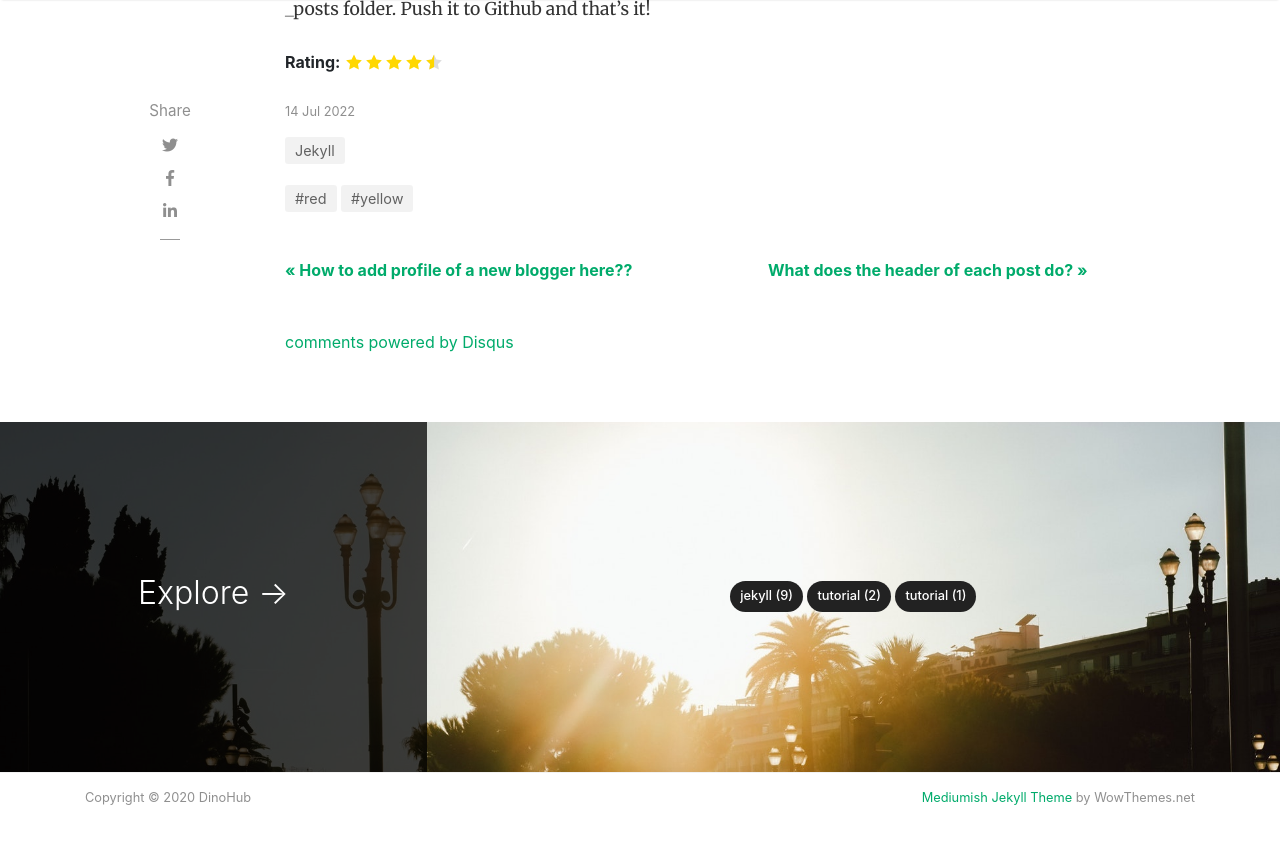
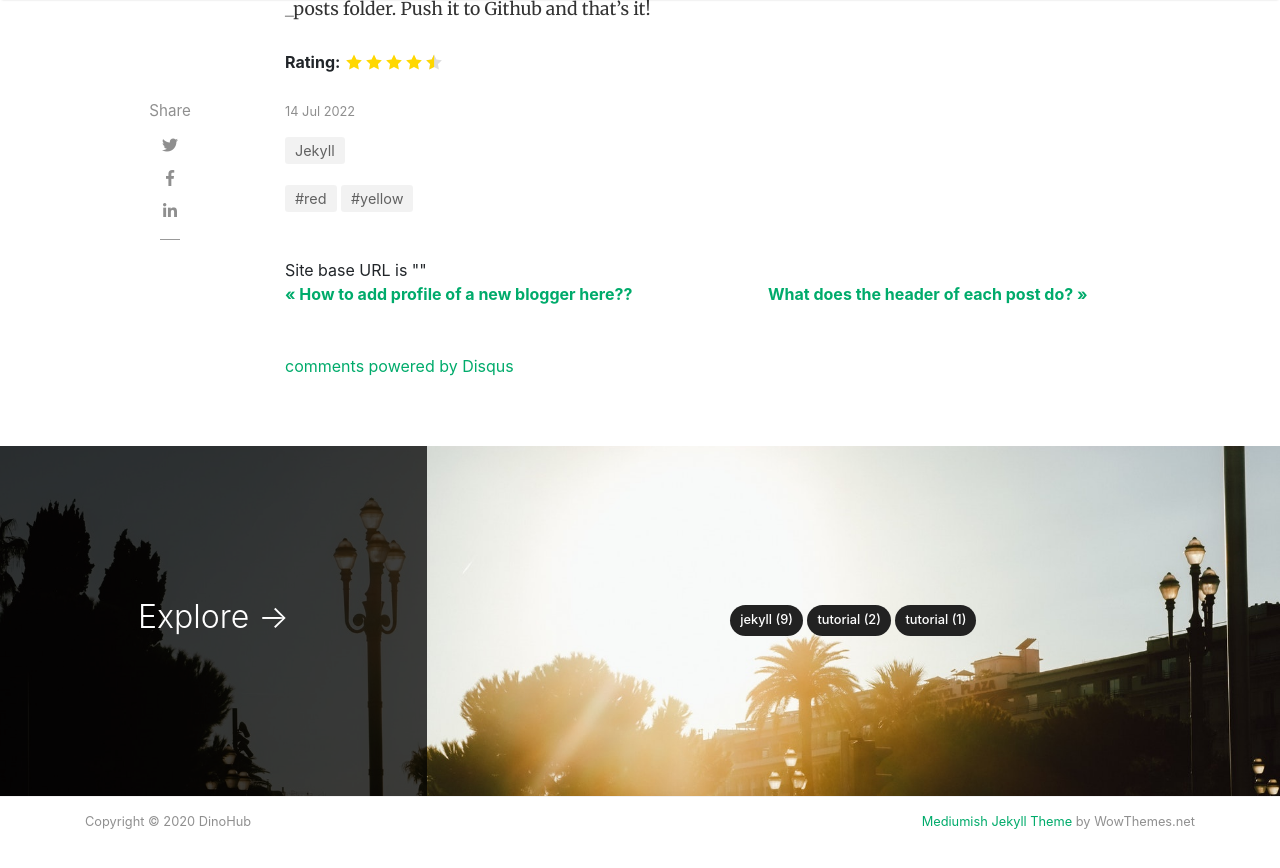
Before and after one commit to DinoHub/dinohub.github.io, a Jekyll site: the page built from _posts/2022-07-14-Adding-a-new-post.md, in a window 1280 px wide and 900 px high, scrolled down 978 px. Shown: the top 868 px of the window. Built offline with Jekyll 4.4.1, drawn with Linux system fonts in a browser that asks for light colours; nearby versions of some CDN libraries; comment, search, counter and statistics services are not loaded.

Commit message:
Update post.html

```diff
--- a/_layouts/post.html
+++ b/_layouts/post.html
@@ -119,7 +119,7 @@ post_class: post-template
                 </ul>
             </div>
             <!-- End Tags -->
-
+            Site base URL is "{{site.baseurl}}"
             <!-- Prev/Next -->
             <div class="row PageNavigation d-flex justify-content-between font-weight-bold">
             {% if page.previous.url %}
```
